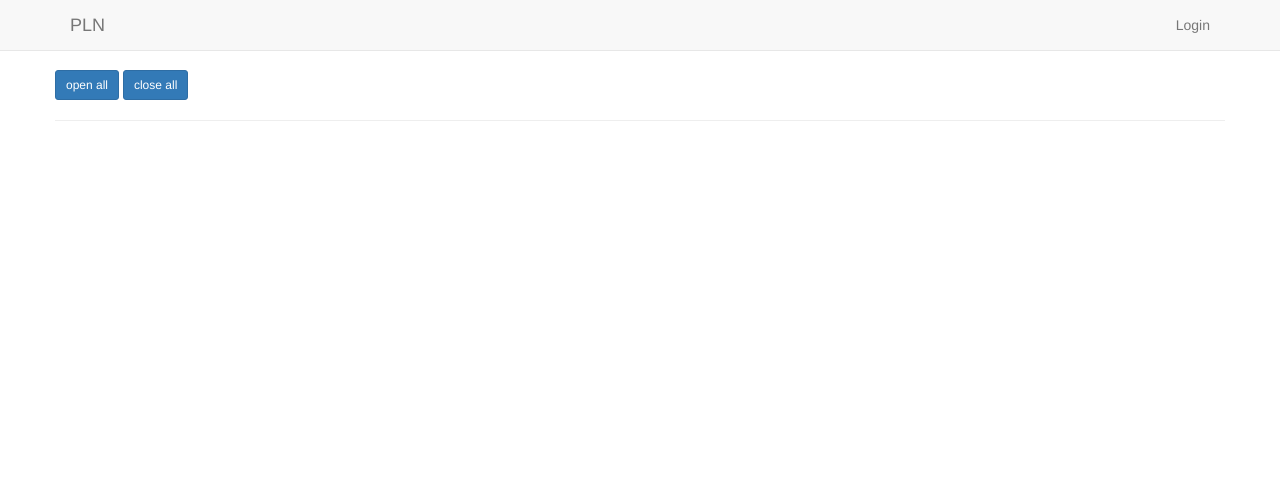
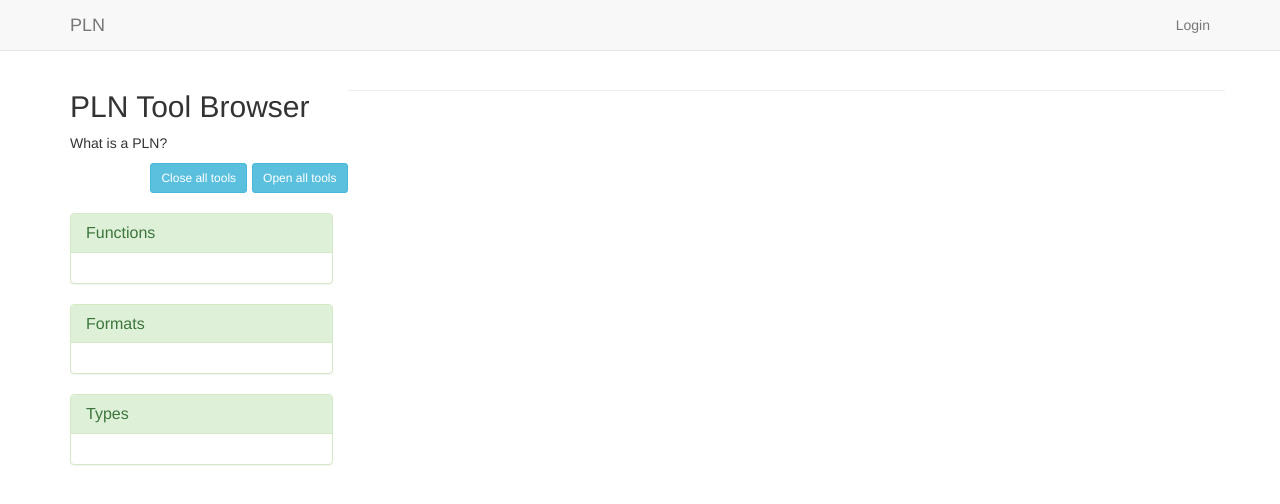
Before and after one commit to llcit/clt-pln, a Django app: page / in a window 1280 px wide. Shown: the top 504 px of the page. Run offline with Django 3.2, Linux system fonts and the light colour scheme; data that the repository does not hold is empty; some libraries are stand-ins or nearby versions.

Commit message:
Added collapse button

```diff
--- a/pln/templates/pln/apps.html
+++ b/pln/templates/pln/apps.html
@@ -1,28 +1,21 @@
 {% extends 'pln/base.html' %}
-
+<!-- content  -->
 {% block content %}
 <!-- Page Contents -->
-<div class="row">
 
-  <!-- accordion -->
-  <a href="#" class="btn btn-primary btn-sm openall">open all</a> <a href="#" class="btn btn-primary btn-sm closeall">close all</a>
+<div class="row apps">
+  <!-- collapse -->
   <hr>
-  <div class="panel-group" id="accordion1">
-    {% for item in lists %}
-    <div style="padding-bottom: 4px;" class="col-md-4 col-sm-6 ">
-      <div class="panel panel-info pln app">
+  <div class="panel-group" id="accordion">
+    {% for item in apps %}
+    <div style="padding-bottom: 4px;" class="col-md-4 col-sm-4">
+      <div class="panel panel-info">
 
 	<!-- panel header -->
-	<div style="height: 82px;" class="panel-heading">
-	  <a data-toggle="collapse" data-parent="#accordion1" href="#{{ item.id }}">
-  	    <div class="row">
-	      <div class="col-md-3 col-sm-4 col-xs-4">
-		<img class="img-responsive" src="{{ item.icon }}" width="64" alt="App Icon N/A">
-	      </div>
-	      <div class="col-md-9 col-sm-6 col-xs-6">
-		<h4 style="font-color: white;">{{ item.name }}</h4>
-	      </div>
-	    </div>
+	<div class="panel-heading" style="height: 48px;" >
+	  <a class="accordion-toggle" data-toggle="collapse" data-parent="#accordion" href="#{{ item.id }}">
+	    <img class="img-responsive" src="{{ item.icon }}" alt="N/A" style="float:right;width:32px;">
+	    <h5><i class="icon-angle-down"></i>  {{ item.name }}</h5>
 	  </a>
 	</div>
 	<!-- /.panel header -->
@@ -145,3 +138,65 @@
   </div>
 </div><!-- /.row -->
 {% endblock content %}
+<!-- /.contents  -->
+
+{% block filter %}
+
+<h2> PLN Tool Browser</h2>
+<p>What is a PLN?</p>
+
+<!-- all tools collapse or -->
+<div class="row">
+    <a href="#" class="btn btn-info btn-sm pull-right openall"  style="margin-left:5px">Open all tools</a>
+    <a href="#" class="btn btn-info btn-sm pull-right closeall">Close all tools</a>
+</div><!-- /.end toolscollapse or -->
+<br>
+<!-- functions -->
+<div class="panel panel-success">
+  <div class="panel-heading">
+    <h3 class="panel-title">Functions</h3>
+  </div>
+  <div class="panel-body">
+    {% for item in functions %}
+    <input class="checkbox-primary" type="checkbox" name="function_chk" value="{{ item.name }}" checked> {{item.name }}
+    <br>
+    {% endfor %}
+  </div>
+</div>
+
+<!-- formats -->
+<div class="panel panel-success">
+  <div class="panel-heading">
+    <h3 class="panel-title">Formats</h3>
+  </div>
+  <div class="panel-body">
+    {% for item in formats %}
+    <input class="checkbox-primary" type="checkbox" name"format_chk" value="{{ item.name }}" checked > {{ item.name }}
+    <br>
+    {% endfor %}
+  </div>
+</div>
+<!-- type -->
+<div class="panel panel-success">
+  <div class="panel-heading">
+    <h3 class="panel-title">Types</h3>
+  </div>
+  <div class="panel-body">
+    {% for item in types %}
+    <input class="checkbox-promary" type="checkbox" name="type_chk" value="{{ item.name }}" checked> {{ item.name }}
+    <br>
+    {% endfor %}
+  </div>
+</div>
+
+<script>
+$('.closeall').click(function(){
+  $('.panel-collapse.in')
+    .collapse('hide');
+});
+$('.openall').click(function(){
+  $('.panel-collapse:not(".in")')
+    .collapse('show');
+});
+</script>
+{% endblock %}
--- a/pln/templates/pln/base.html
+++ b/pln/templates/pln/base.html
@@ -10,8 +10,21 @@
     <meta name="description" content="Personal Learning Network">
     <meta name="author" content="Songmin Kim">
 
+    <!-- jQuery -->
+    <script
+      src="http://code.jquery.com/jquery-2.2.4.min.js"
+      integrity="sha256-BbhdlvQf/xTY9gja0Dq3HiwQF8LaCRTXxZKRutelT44="
+      crossorigin="anonymous">
+    </script>
+
+    <!-- Bootstrap Core JavaScript -->
+    <script src="https://maxcdn.bootstrapcdn.com/bootstrap/3.3.6/js/bootstrap.min.js" integrity="sha384-0mSbJDEHialfmuBBQP6A4Qrprq5OVfW37PRR3j5ELqxss1yVqOtnepnHVP9aJ7xS" crossorigin="anonymous"></script>
+
     <!-- Bootstrap Core CSS -->
     <link rel="stylesheet" href="https://maxcdn.bootstrapcdn.com/bootstrap/3.3.6/css/bootstrap.min.css" integrity="sha384-1q8mTJOASx8j1Au+a5WDVnPi2lkFfwwEAa8hDDdjZlpLegxhjVME1fgjWPGmkzs7" crossorigin="anonymous">
+
+    <!-- Font Awesome CSS -->
+    <link href="//netdna.bootstrapcdn.com/font-awesome/3.2.1/css/font-awesome.css" rel="stylesheet">
 
     <title>Personal Learning Network</title>
 
@@ -56,15 +69,24 @@
       </div><!-- /.container-fluid -->
     </nav>
 
-    <!-- pln contents -->
-    <div class="content container">
-      {% block content %}
-      {% endblock %}
+    <div class="container">
+      <!-- filter -->
+      <div class="row">
+	<div class="col-md-3 col-sm-3">
+	  <div class="filter">
+	    {% block filter %}
+	    {% endblock %}
+	  </div>
+	</div>
+
+	<!-- pln contents -->
+	<div class="col-md-9 col-sm-9">
+	  <div class="contents">
+	    {% block content %}
+	    {% endblock %}
+	  </div>
+	</div>
+      </div>
     </div>
-
-    <!-- jQuery -->
-    <script src="https://code.jquery.com/jquery-2.2.4.min.js" integrity="sha256-BbhdlvQf/xTY9gja0Dq3HiwQF8LaCRTXxZKRutelT44="crossorigin="anonymous"></script>
-    <!-- Bootstrap Core JavaScript -->
-    <script src="https://maxcdn.bootstrapcdn.com/bootstrap/3.3.6/js/bootstrap.min.js" integrity="sha384-0mSbJDEHialfmuBBQP6A4Qrprq5OVfW37PRR3j5ELqxss1yVqOtnepnHVP9aJ7xS" crossorigin="anonymous"></script>
   </body>
 </html>
--- a/pln/views.py
+++ b/pln/views.py
@@ -6,14 +6,18 @@ from .forms import *
 # app controllers
 def apps(request):
     try:
-        lists = App.objects.all()
+        apps = App.objects.all()
+        formats = Format.objects.all()
+        functions = Function.objects.all()
+        types = Type.objects.all()
+
     except App.DoesNotExist:
         raise Http404("Application does not exist.")
-    return render(request, 'pln/apps.html', {'lists': lists})
+    return render(request, 'pln/apps.html', {'apps': apps, 'formats':formats, 'functions':functions, 'types':types})
 
 def app(request, item_id):
     item = get_object_or_404(App, id=item_id)
-    return render(request, 'pln/app.html', {'item': item})
+    return render(request, 'pln/app.html', {'app': item})
 
 def app_new(request):
     if not request.user.is_authenticated():
@@ -52,13 +56,6 @@ def app_delete(request, item_id):
     app.delete()
 
     return redirect('/pln')
-
-# option list for nav
-def options(request):
-    formats = Format.objects.all()
-    functions = Function.objects.all()
-    types = Type.objects.all()
-    return render(request, 'pln/base.html', {'formats':formats, 'functions':functions, 'types':types})
 
 # format controllers
 def formats(request):
```
Also changed, not shown: pln/templates/pln/app.html (+14 -14 lines), pln/templates/pln/filter.html (added, +16 -0 lines), pln/static/css/font-awesome.min.css (added).
